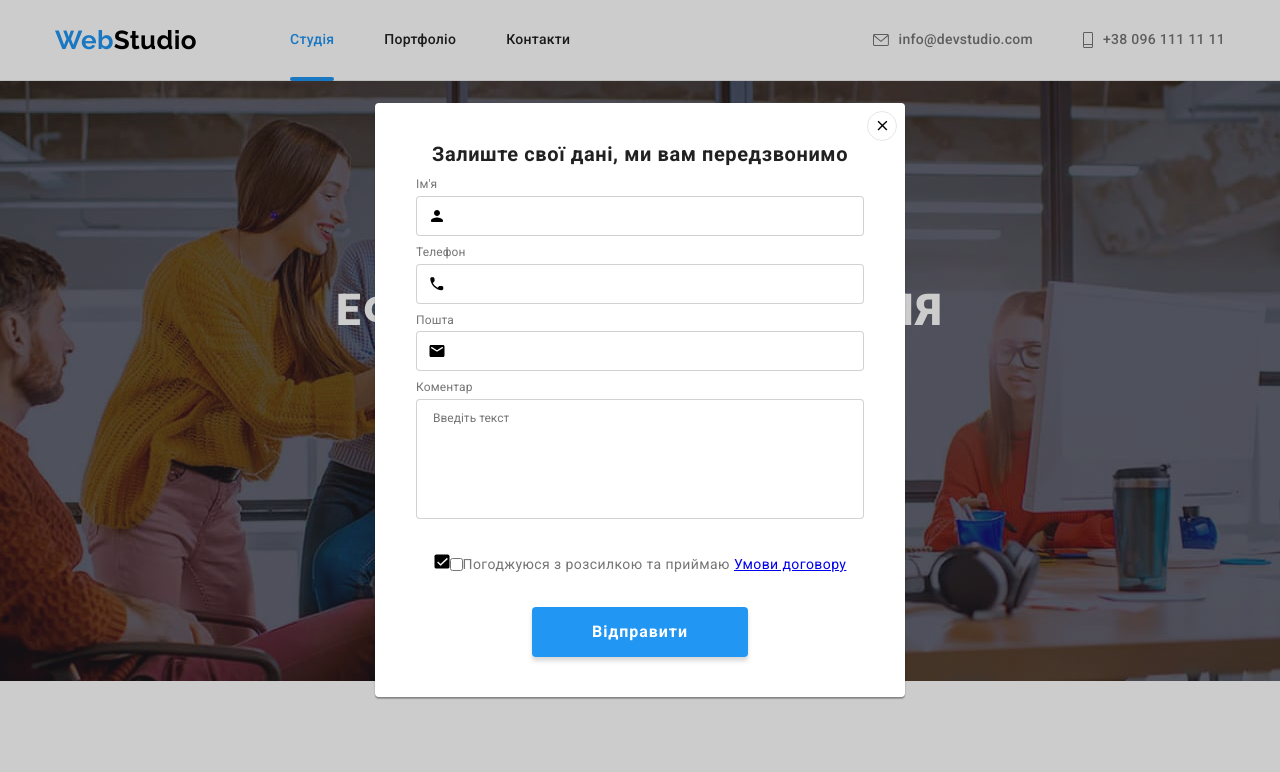
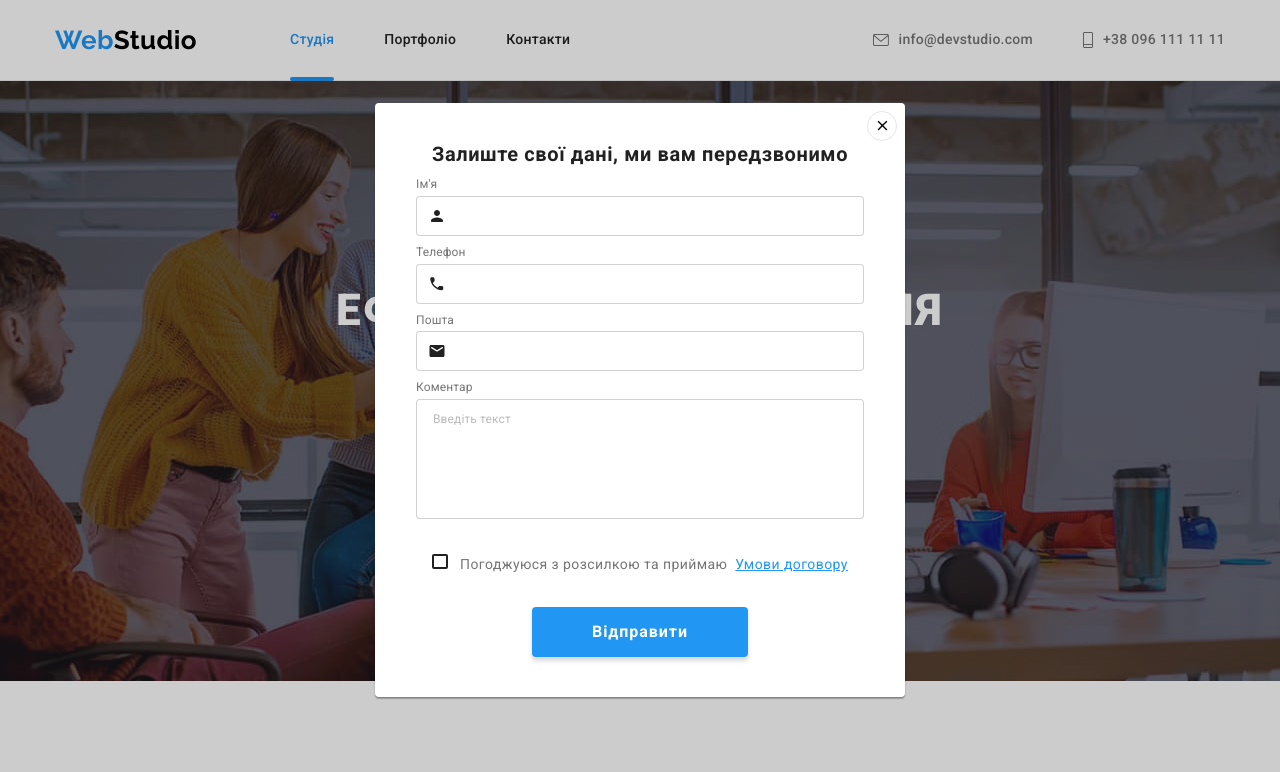
Before and after one commit to oleksandrsoldatchenko/goit-markup-hw-06, a plain HTML site: page index.html in a window 1280 px wide. Both pictures are taken after a click on the button "Замовити послугу". Shown: the top 772 px of the page. Drawn offline with nearby package versions, Linux system fonts and the light colour scheme.

Commit message:
Виконано оформлення ДЗ 6

```diff
--- a/css/styles.css
+++ b/css/styles.css
@@ -377,6 +377,10 @@ body {
     transition: border-color 250ms cubic-bezier(0.4, 0, 0.2, 1);
 }
 
+.form-input:focus {
+    border-color: var(--accent-text-color);
+}
+
 .modal-icon {
     position: absolute;
     left: 12px;
@@ -385,9 +389,14 @@ body {
     width: 18px;
     height: 18px;
 
+    fill: var(--title-text-colour);
     cursor: pointer;
 
     transition: fill 250ms cubic-bezier(0.4, 0, 0.2, 1);
+}
+
+.form-input:focus + .modal-icon {
+    fill: var(--accent-text-color);
 }
 
 .form-text-area {
@@ -406,30 +415,59 @@ body {
     transition: border-color 250ms cubic-bezier(0.4, 0, 0.2, 1);
 }
 
+.form-text-area:focus {
+    border-color: var(--accent-text-color);
+}
+
+.form-text-area::placeholder {
+    font-weight: 400;
+    font-size: 12px;
+    line-height: 1.17;
+    letter-spacing: 0.01em;
+    color: rgba(117, 117, 117, 0.5);
+    transition: color 250ms cubic-bezier(0.4, 0, 0.2, 1);
+}
+
+.form-text-area:focus::placeholder {
+    color: var(--accent-text-color);
+}
+
 .accept {
-    display: flex;
-    justify-content: center;
-    align-items: center;
     margin-top: 20px;
     margin-bottom: 30px;
-
-
 }
 
 .privacy {
     line-height: 1.71;
-    display: flex;
-    flex-direction: row-reverse;
-    align-items: center;
     margin-right: 4px;
 }
 
-privacy-input
-privacy-wrapp
+.privacy-input {
+    position: absolute;
+    width: 1px;
+    height: 1px;
+    margin: -1px;
+    bottom: 0;
+    padding: 0;
+    clip: rect(0 0 0 0);
+    overflow: hidden;
+}
+
+.privacy-wrapp {
+    width: 16px;
+    height: 15px;
+}
 
 .modal-check {
     fill: transparent;
     border: 2px solid var(--title-text-colour);
+    border-radius: 2px;
+    margin-right: 8px;
+}
+
+.privacy-input:checked + .privacy .modal-check {
+    border: none;
+    fill: var(--accent-text-color);
 }
 
 .form-link {
--- a/index.html
+++ b/index.html
@@ -402,7 +402,7 @@
                 </div>
                 <div class="input-area">
                     <label class="form-label" for="name">Телефон
-                        <input class="form-input" name="name" type="text" id="name" required minlength="3" maxlength="20" >
+                        <input class="form-input" name="phone" type="text" id="phone" required minlength="3" maxlength="20" >
                         <svg class="modal-icon" width="18" height="18">
                             <use href="./images/sptite3.svg#modal-phone"></use>
                         </svg>
@@ -410,7 +410,7 @@
                 </div>
                 <div class="input-area">
                     <label class="form-label" for="name">Пошта
-                        <input class="form-input" name="name" type="text" id="name" required minlength="3" maxlength="20" >
+                        <input class="form-input" name="email" type="text" id="email" required minlength="3" maxlength="20" >
                         <svg class="modal-icon" width="18" height="18">
                             <use href="./images/sptite3.svg#modal-email"></use>
                         </svg>
@@ -422,15 +422,22 @@
                 </label>
                 </div>
                 <div class="accept">
-                    <label class="privacy" >Погоджуюся з розсилкою та приймаю
-                        <input class="privacy-input" type="checkbox" name="privacy" />
-                        <span class="privacy-wrapp">
+
+                        <input
+                        class="privacy-input"
+                        type="checkbox"
+                        name="privacy"
+                        id="privacy-check"
+                        value=""
+                        />
+                        <label class="privacy" for="privacy-check">
+
                             <svg class="modal-check" width="16" height="15">
                                 <use href="./images/sptite3.svg#modal-check"></use>
                             </svg>
-                        </span>
-                    </label>
-                    <a href="/">Умови договору</a>
+                            <span class="privacy-wrapp">Погоджуюся з розсилкою та приймаю</span>
+                        </label>
+                    <a class="form-link" href="/">Умови договору</a>
                 </div>
                 <button class="btn-blue" type="submit">Відправити</button>
             </form>
```
